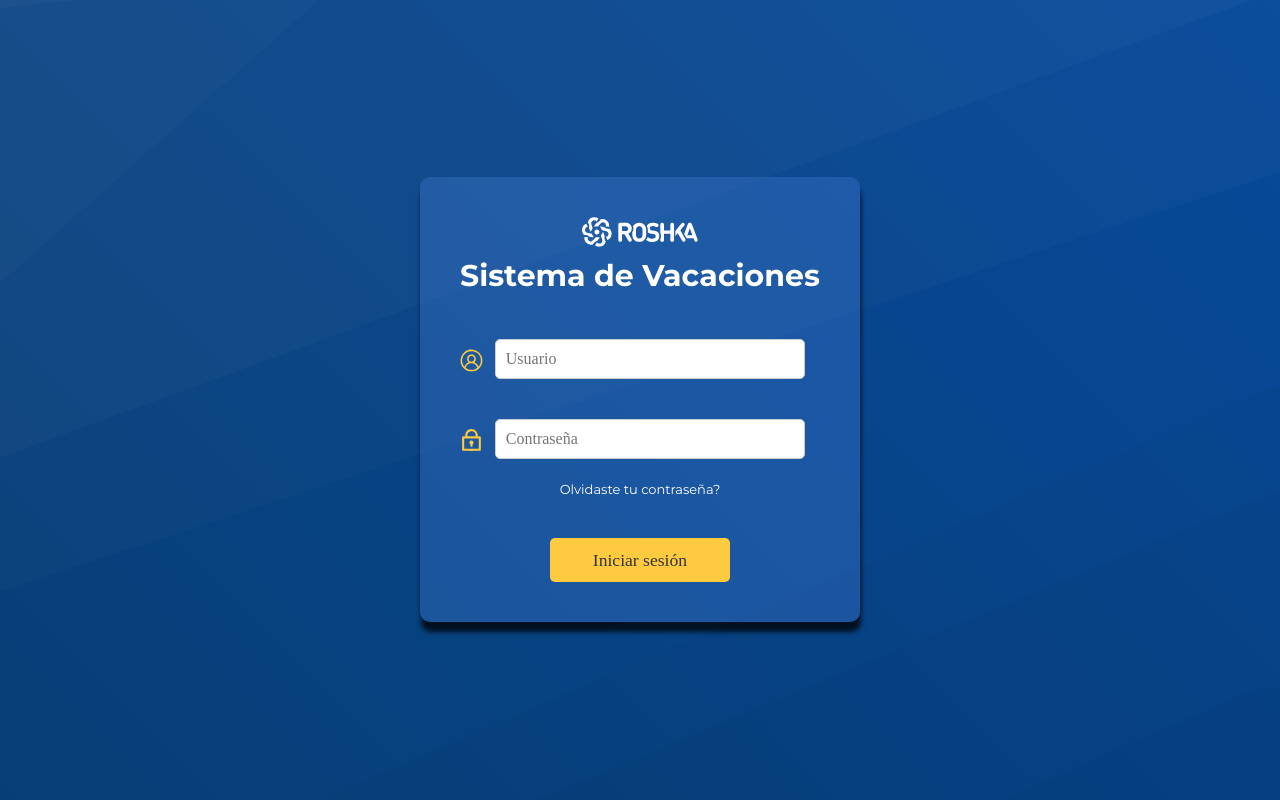
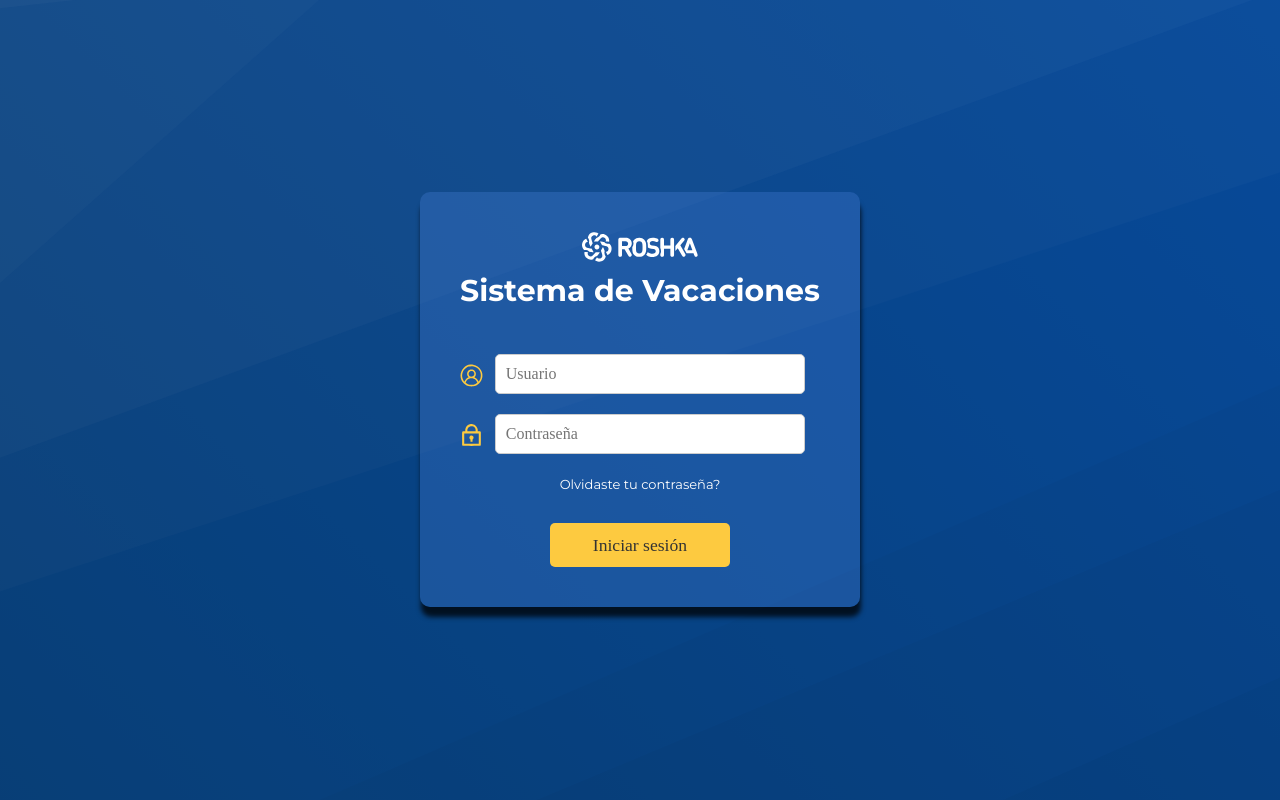
Before and after one commit to tobimonges/vacaciones, a React (Vite) app in the folder vacaciones-frontend/: page / in a window 1280 px wide. Built offline with nearby package versions, Linux system fonts and the light colour scheme; a web font is replaced by a local one.

Commit message:
orden de elementos del Login, incorporación de Logica de primer Login

```diff
--- a/vacaciones-frontend/src/components/Login.css
+++ b/vacaciones-frontend/src/components/Login.css
@@ -87,10 +87,9 @@
   align-items: center;
 
   margin-top: 20px;
-  margin-bottom: 0px;
+  margin-bottom: -10px;
 
   width: 100%;
-  margin-bottom: 10px;
 }
 
 .icon {
@@ -160,7 +159,7 @@
   cursor: pointer;
   font-size: 16px;
   margin: 0 auto;
-  margin-top: 20px;
+  margin-top: 50px;
   display: block;
   transition: all 0.4s ease;
 }
--- a/vacaciones-frontend/src/components/Login.jsx
+++ b/vacaciones-frontend/src/components/Login.jsx
@@ -41,7 +41,10 @@ function Login() {
           password: password,
         }
       );
-
+      if(respuesta.data.requiere_cambio_contrasena){
+        navigate("/reset-password");
+        return;
+      }
       const token = respuesta.data;
       localStorage.setItem("token", token);
       // alert("Inicio de sesión exitoso");
```
